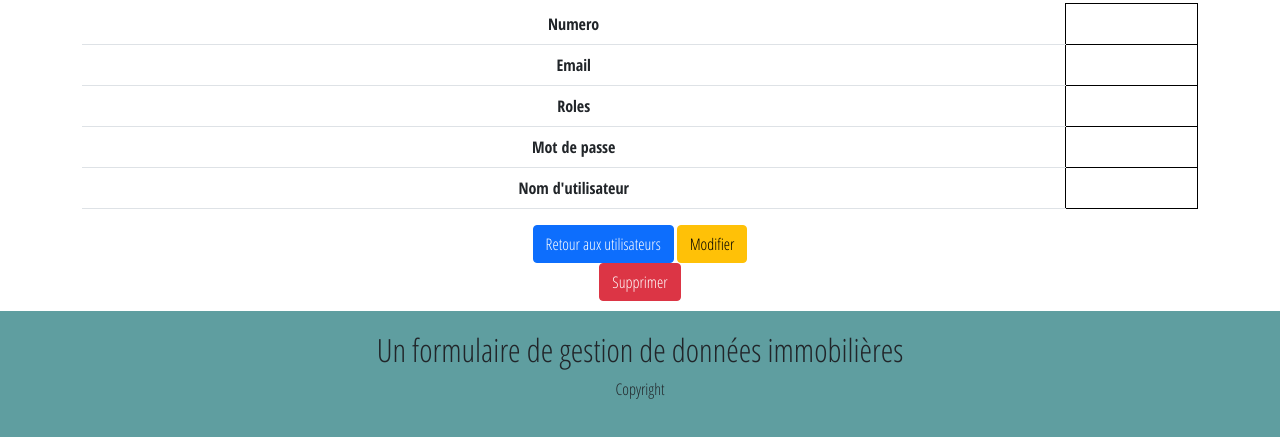
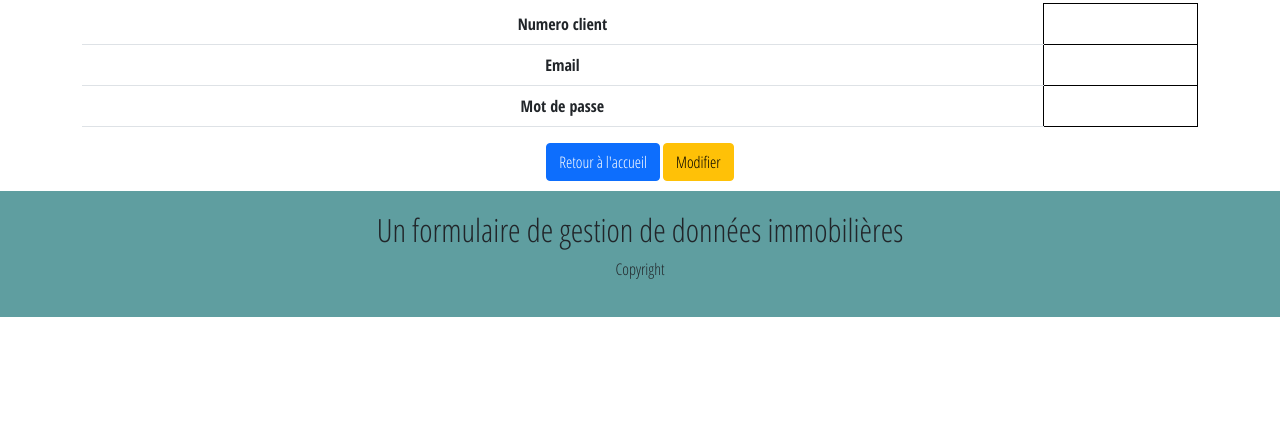
Before and after one commit to fredkast/my_project_0.1.0, a Symfony app: template templates/user/show.html.twig in a window 1280 px wide. Shown: the part 300-748 px from the top of the page. Run offline with Twig, Linux system fonts and the light colour scheme; the template is opened without the code that fills it, so the values that code supplies are empty; some libraries are stand-ins or nearby versions.

Commit message:
Liaison entre les tables

```diff
--- a/templates/buldi.html.twig
+++ b/templates/buldi.html.twig
@@ -22,8 +22,8 @@
                     <ul>
                         <li><a href="/" class="bouton">Accueil</a></li>
 
-                        {% if is_granted('ROLE_ADMIN') %}
-                        <li><a href="#" class="bouton">Mes devis***</a></li>
+                        {% if is_granted('ROLE_USER') %}
+                        <li><a href="" class="bouton">Mes devis***</a></li>
                         {% endif %}
                         {% if is_granted('ROLE_ADMIN') %}
                             <li><a href="/devis" class="bouton">Devis</a></li>
@@ -42,7 +42,7 @@
                 <ul>
                      {% if app.user %}
 
-                        <p>Bonjour <a href="/user/"{{app.user.id}}> {{ app.user.username }}</a></p>
+                        <p>Bonjour <a href="/user/{{app.user.id}}"> {{ app.user.prenom }}</a></p>
 
 						{# <li><a href="/client/"{{app.user.id}} class="bouton">Mon profil</a></li> #}
                         <li><a href="/logout">Se déconnecter</a></li>
--- a/templates/user/show.html.twig
+++ b/templates/user/show.html.twig
@@ -3,36 +3,40 @@
 <!DOCTYPE html>
 
 <title>User</title>
-    <h1>Utilisateur {{ user.username}}</h1>
+    <h1>Utilisateur {{ user.prenom}} {{ user.nom}}</h1>
 
     <table class="table">
         <tbody>
             <tr>
-                <th>Numero</th>
+                <th>Numero client</th>
                 <td>{{ user.id }}</td>
             </tr>
             <tr>
                 <th>Email</th>
                 <td>{{ user.email }}</td>
             </tr>
+            {% if is_granted('ROLE_ADMIN') %}
             <tr>
                 <th>Roles</th>
                 <td>{{ user.roles ? user.roles|json_encode : '' }}</td>
             </tr>
+            {% endif %}
+
             <tr>
                 <th>Mot de passe</th>
                 <td>{{ user.password }}</td>
             </tr>
-            <tr>
-                <th>Nom d'utilisateur</th>
-                <td>{{ user.userName }}</td>
-            </tr>
+
         </tbody>
     </table>
-
+    {% if is_granted('ROLE_ADMIN') %}
     <a class="btn btn-primary" href="{{ path('user_index') }}">Retour aux utilisateurs</a>
+    {% else %}
+    <a class="btn btn-primary" href="{{ path('accueil') }}">Retour à l'accueil</a>
+    {% endif %}
 
     <a class="btn btn-warning" href="{{ path('user_edit', {'id': user.id}) }}">Modifier</a>
-
+    {% if is_granted('ROLE_ADMIN') %}
     {{ include('user/_delete_form.html.twig') }}
+    {% endif %}
 {% endblock %}
```
